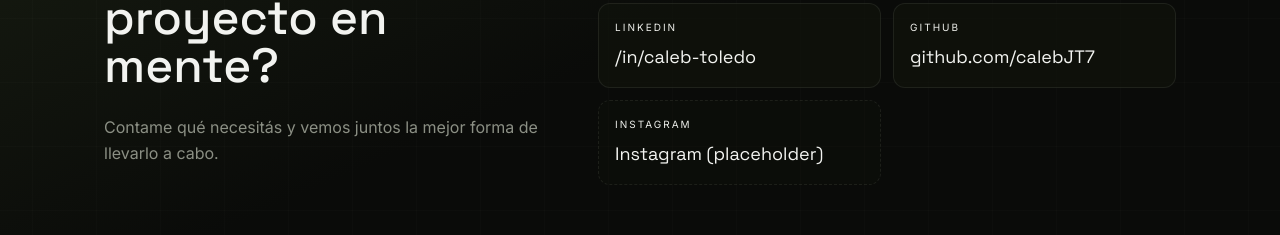
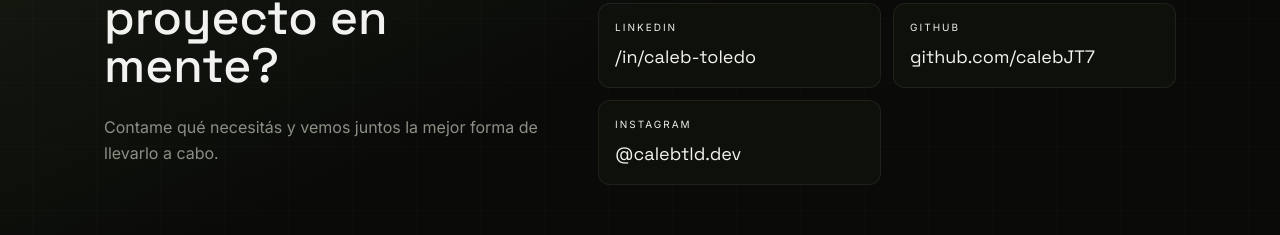
Before and after one commit to calebJT7/TLDpage, a Next.js app in the folder tld/: page / in a window 1280 px wide. Shown: the part 6738-6973 px from the top of the page. Built offline with nearby package versions, Linux system fonts and the light colour scheme.

Commit message:
Update Instagram contact method with correct value and href, and simplify class attributes

```diff
--- a/tld/components/CTA.tsx
+++ b/tld/components/CTA.tsx
@@ -25,10 +25,9 @@ const contactMethods = [
   },
   {
     label: "Instagram",
-    value: "Instagram (placeholder)",
-    href: "#",
-    external: false,
-    placeholder: true,
+    value: "@calebtld.dev",
+    href: "https://www.instagram.com/calebtld.dev/",
+    external: true,
   },
 ];
 
@@ -60,12 +59,8 @@ export default function CTA() {
                 href={item.href}
                 target={item.external ? "_blank" : undefined}
                 rel={item.external ? "noreferrer" : undefined}
-                aria-label={item.placeholder ? `${item.label} placeholder` : item.label}
-                className={`group rounded-xl border px-4 py-4 transition-colors ${
-                  item.placeholder
-                    ? "border-dashed border-line bg-surface/30 text-ink-500"
-                    : "border-line bg-surface/60 text-ink-100 hover:border-military-500 hover:bg-surface"
-                }`}
+                aria-label={item.label}
+                className="group rounded-xl border border-line bg-surface/60 px-4 py-4 text-ink-100 transition-colors hover:border-military-500 hover:bg-surface"
               >
                 <div className="text-[10px] uppercase tracking-[0.2em] text-ink-500 mb-2">
                   {item.label}
```
